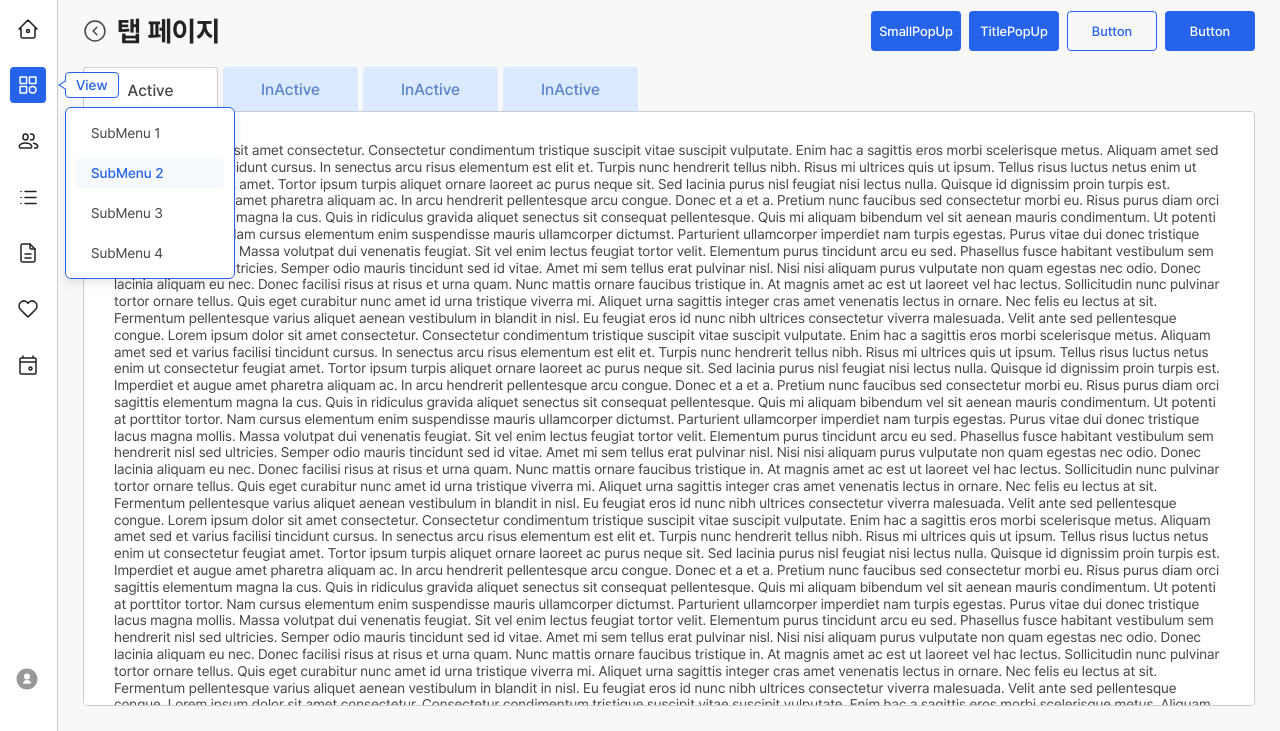
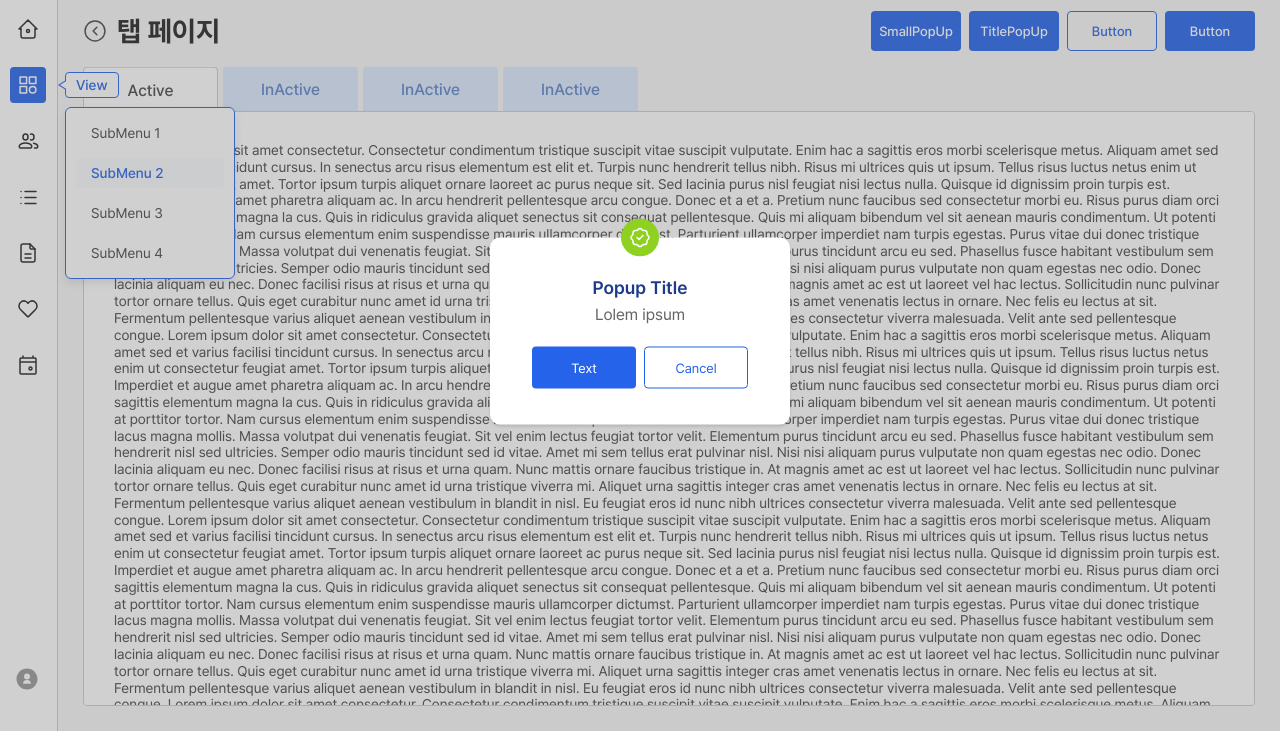
Before and after one commit to gksrlf/ThinkTree-admin, a website: page html/tab.html in a window 1280 px wide. Both pictures are taken after a click on the button "SmallPopUp". Shown: the part 69-800 px from the top of the page. Drawn offline with Linux system fonts and the light colour scheme; a web font is replaced by a local one.

Commit message:
pop case 작업 완료

```diff
--- a/css/_icon.css
+++ b/css/_icon.css
@@ -182,6 +182,11 @@
   --calendar-header-right-arrow-default: url('../img/icon/btn_calendar_rightarrow_default.svg');
   --calendar-header-left-arrow-dark: url('../img/icon/dark/btn_calendar_leftarrow_d.svg');
   --calendar-header-right-arrow-dark: url('../img/icon/dark/btn_calendar_rightarrow_d.svg');
+
+  /* pop up */
+  --icon-pop-success: url('../img/icon/icon_pop_success.svg');
+  --icon-pop-warning: url('../img/icon/icon_pop_warning.svg');
+  --icon-pop-error: url('../img/icon/icon_pop_error.svg');
 }
 
 
--- a/css/tab.css
+++ b/css/tab.css
@@ -298,6 +298,90 @@ td ul.file_list li button{
 .file_label {
   height: 126px;
 }
+/* modal */
+
+/* popup */
+.pop {
+  position: fixed;
+  display: none;
+  justify-content: center;
+  top: 0;
+  left: 0;
+  width: 100%;
+  height: 100%;
+  z-index: 1300;
+}
+
+.pop_body {
+  z-index: 2;
+  position:absolute;
+  top:50%;
+  width: 300px;
+  height: 187px;
+  text-align: center;
+  background-color: rgb(255,255,255);
+  border-radius:10px;
+  box-shadow:0 2px 3px 0 rgba(34,36,38,0.15);
+  transform:translateY(-50%);
+}
+
+.pop_bg {
+  width: 100%;
+  height: 100%;
+  background-color: var(--modal-bg);
+  opacity: 0.3;
+}
+
+.pop_img_box {
+  display: inline-block;
+  width: 38px;
+  height: 38px;
+  border-radius: 99%;
+
+  translate: 0% -50%;
+}
+
+.pop_success {
+  background: var(--icon-pop-success) var(--state-alert-success) no-repeat center;
+}
+
+.pop_warning {
+  background: var(--icon-pop-warning) var(--state-alert-warning) no-repeat center;
+}
+
+.pop_error {
+  background: var(--icon-pop-error) var(--state-alert-error) no-repeat center;
+}
+
+.pop_text_box {
+  font-family: "Pretendard";
+  margin-bottom: 24px;
+}
+
+.pop_text_box .pop_title {
+  color: var(--brand-primary-dark);
+  font-size: 18px;
+  font-weight: 600;
+  margin-bottom: 10px;
+}
+
+.pop_text_box .pop_sub_title {
+  color: var(--neutral-darker);
+  font-size: 16px;
+}
+.pop_btn_box {
+  display: flex;
+  justify-content: center;
+  gap: 8px;
+}
+
+.pop_btn_box button {
+  width: 104px;
+  height: 42px;
+}
+
+
+/* popup */
 /************ Responsive *************/
 /* tablet */
 @media screen and (max-width:1280px) {
--- a/html/tab.html
+++ b/html/tab.html
@@ -235,7 +235,7 @@
             탭 페이지
           </h2>
           <div class="btn__box">
-            <button class="filled_btn">SmallPopUp</button>
+            <button class="filled_btn" id="popup">SmallPopUp</button>
             <button class="filled_btn" id="titlePop">TitlePopUp</button>
             <button class="outlined_btn">Button</button>
             <button class="filled_btn">Button</button>
@@ -309,6 +309,7 @@
 
   </div>
 </div>
+<!-- modal start -->
 <div class="modal">
   <div class="modal_body">
     <p class="modal_title">타이틀 영역</p>
@@ -417,6 +418,28 @@
   </div>
   <div class="modal_bg"></div>
 </div>
+<!-- modal -->
+
+<!-- popup Confrim -->
+<div class="pop">
+  <div class="pop_body">
+    <!-- pop_success : 성공   -->
+    <!-- pop_warning : 경고   -->
+    <!-- pop_error : 실패   -->
+    <div class="pop_img_box pop_success">
+    </div>
+    <div class="pop_text_box">
+      <p class="pop_title">Popup Title</p>
+      <p class="pop_sub_title">Lolem ipsum</p>
+    </div>
+    <div class="pop_btn_box">
+      <button type="button" class="filled_btn">Text</button>
+      <button type="button" class="outlined_btn" id="close">Cancel</button>
+    </div>
+  </div>
+  <div class="pop_bg"></div>
+</div>
+<!-- popup -->
 </body>
 <script src="/js/tab.js"></script>
 </html>
--- a/js/tab.js
+++ b/js/tab.js
@@ -4,6 +4,16 @@ const init = () => {
   document.querySelector('#titlePop').addEventListener('click', () => {
     const modal = document.querySelector('.modal')
     modal.style.display = 'flex'
+  })
+
+  document.querySelector('#popup').addEventListener('click', () => {
+    const pop = document.querySelector('.pop')
+    pop.style.display = 'flex'
+  })
+
+  document.querySelector('#close').addEventListener('click', () => {
+    const pop = document.querySelector('.pop')
+    pop.style.display = 'none'
   })
 }
 
```
Also changed, not shown: img/icon/icon_pop_error.svg (added), img/icon/icon_pop_success.svg (added), img/icon/icon_pop_warning.svg (added).
